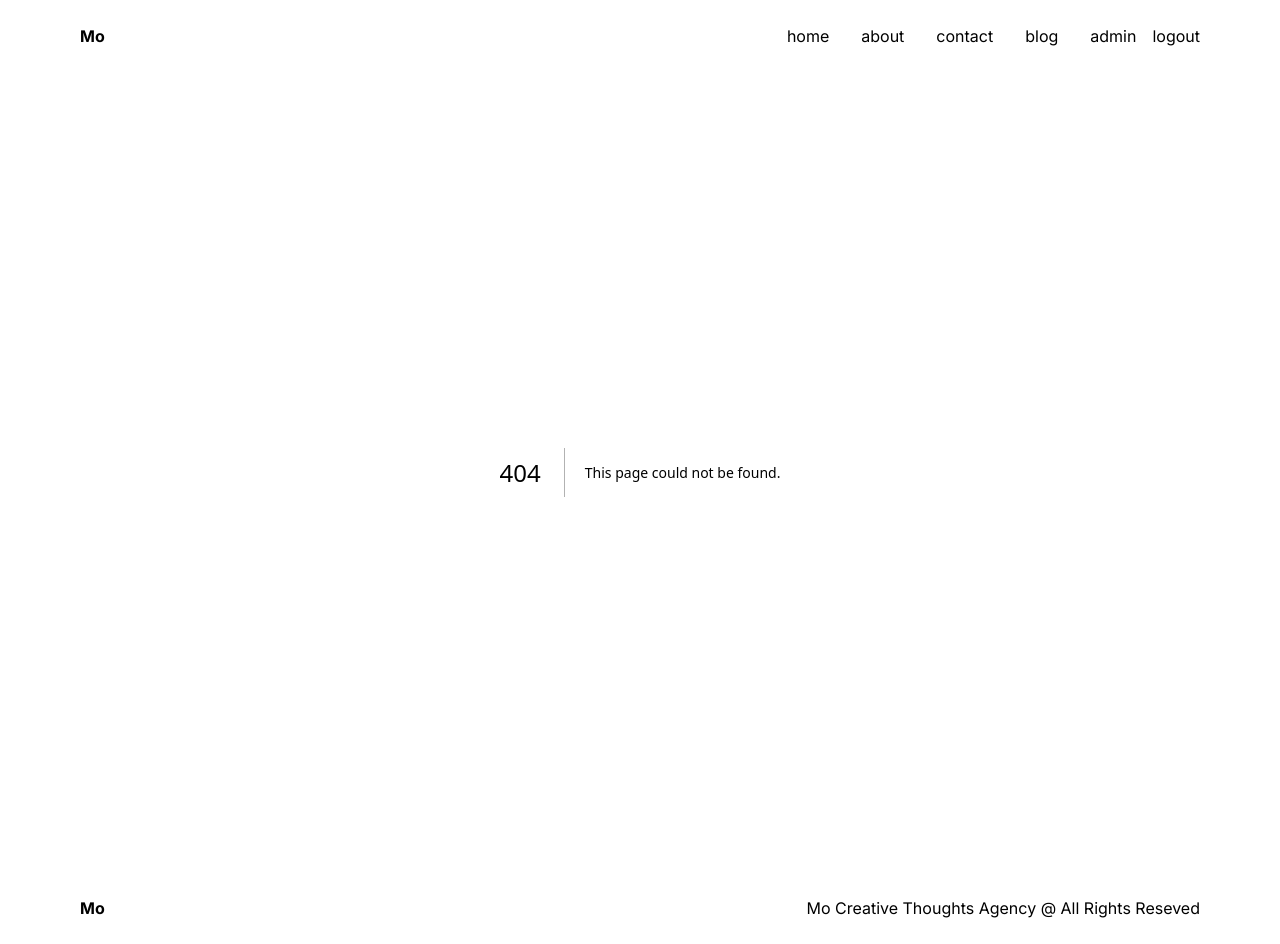
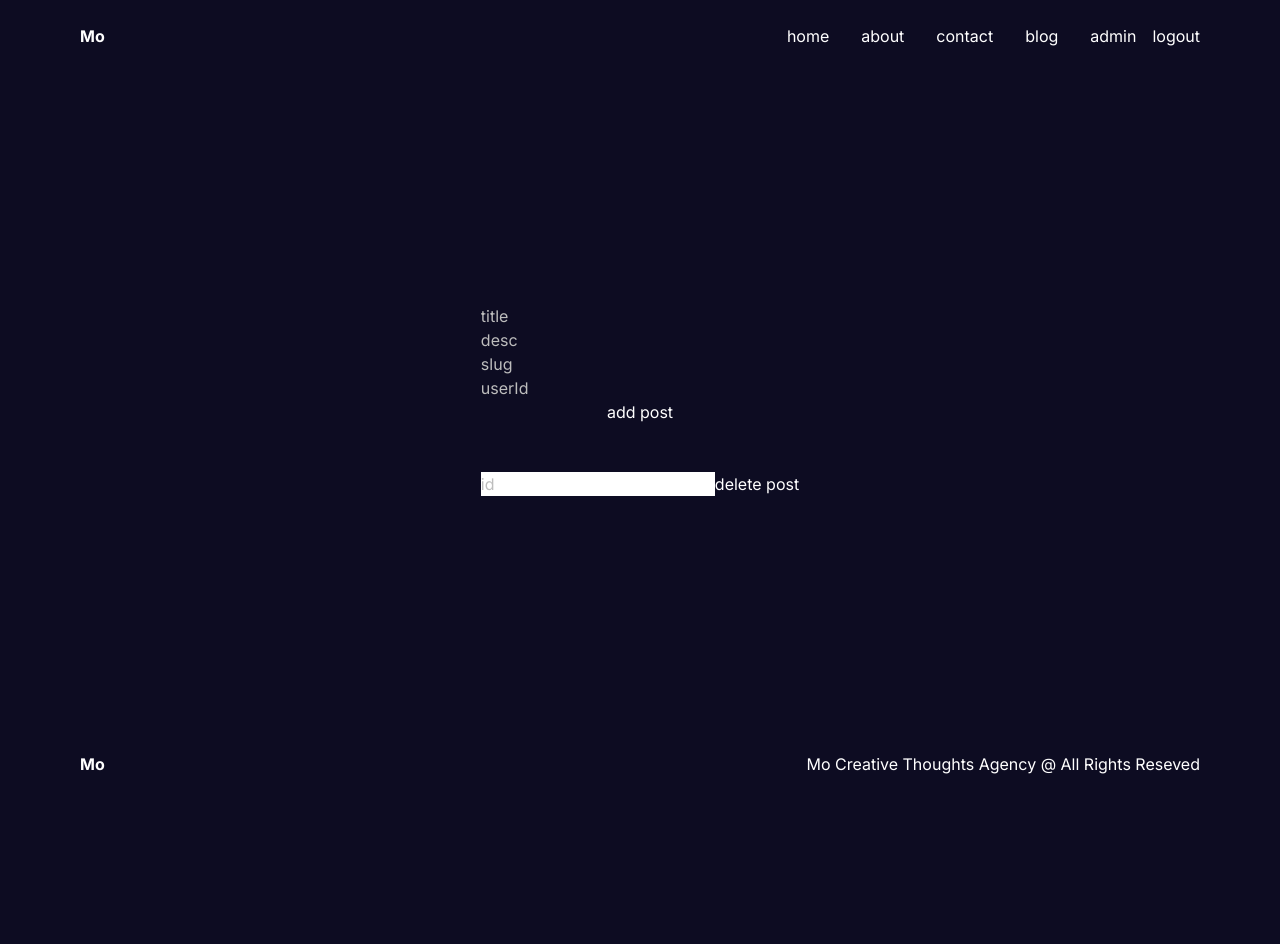
Before and after one commit to Nyctophilus/next-tutorial, a Next.js app: page /serverAction in a window 1280 px wide. Before the commit this address had no page. After the commit the page ends 800 px from the top, so only its background shows below. Built offline with nearby package versions, Linux system fonts and the light colour scheme.

Commit message:
server actions...
without api routes

```diff
--- /dev/null
+++ b/app/serverAction/page.js
@@ -0,0 +1,43 @@
+import { addPost, deletePost } from "@/lib/actions";
+
+const ServerAction = () => {
+  return (
+    <div className="flex flex-col gap-12">
+      <form action={addPost} className="flex flex-col">
+        <input
+          className="bg-transparent"
+          type="text"
+          name="title"
+          placeholder="title"
+        />
+        <input
+          className="bg-transparent"
+          type="text"
+          name="desc"
+          placeholder="desc"
+        />
+        <input
+          className="bg-transparent"
+          type="text"
+          name="slug"
+          placeholder="slug"
+        />
+        <input
+          className="bg-transparent"
+          type="text"
+          name="userId"
+          placeholder="userId"
+        />
+        <button className="bg-transparent" type="submit">
+          add post
+        </button>
+      </form>
+
+      <form action={deletePost}>
+        <input type="text" name="id" placeholder="id" />
+        <button type="submit">delete post</button>
+      </form>
+    </div>
+  );
+};
+export default ServerAction;
--- /dev/null
+++ b/lib/actions.js
@@ -0,0 +1,41 @@
+"use server";
+
+import { revalidatePath } from "next/cache";
+import { Post } from "./models";
+import { connectToDb } from "./utils";
+
+export const addPost = async (formData) => {
+  const { title, desc, slug, userId } = Object.fromEntries(formData);
+
+  try {
+    connectToDb();
+
+    const newPost = new Post({
+      title,
+      desc,
+      slug,
+      userId,
+    });
+
+    newPost.save();
+    console.log("saved to db");
+    revalidatePath("/blog");
+  } catch (error) {
+    console.log("failed to add Post");
+    throw error;
+  }
+};
+
+export const deletePost = async (formData) => {
+  const { id } = Object.fromEntries(formData);
+  try {
+    connectToDb();
+
+    await Post.findByIdAndDelete(id);
+    console.log("post deleted successfully");
+    revalidatePath("/blog");
+  } catch (error) {
+    console.log("deletion isnt complete. failed!");
+    throw error;
+  }
+};
```
